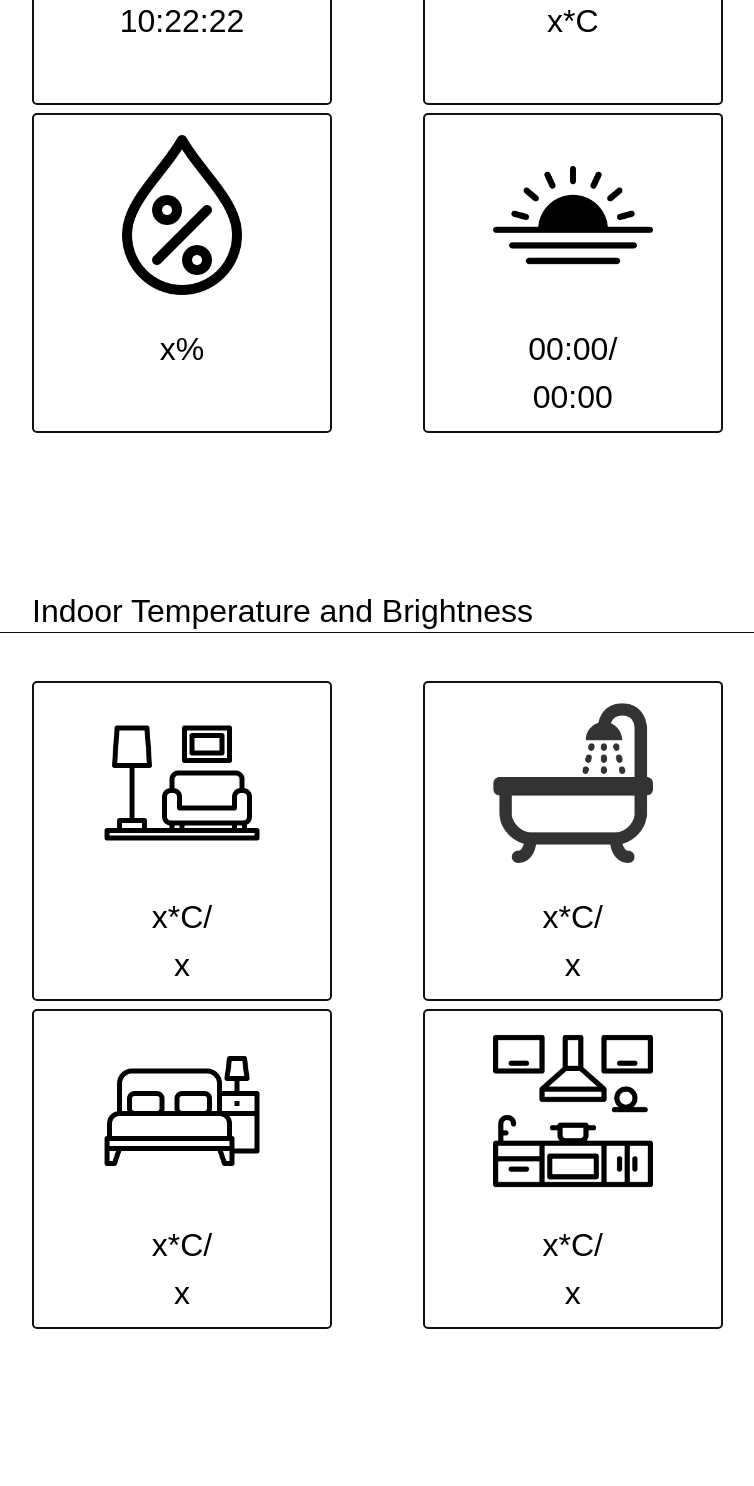
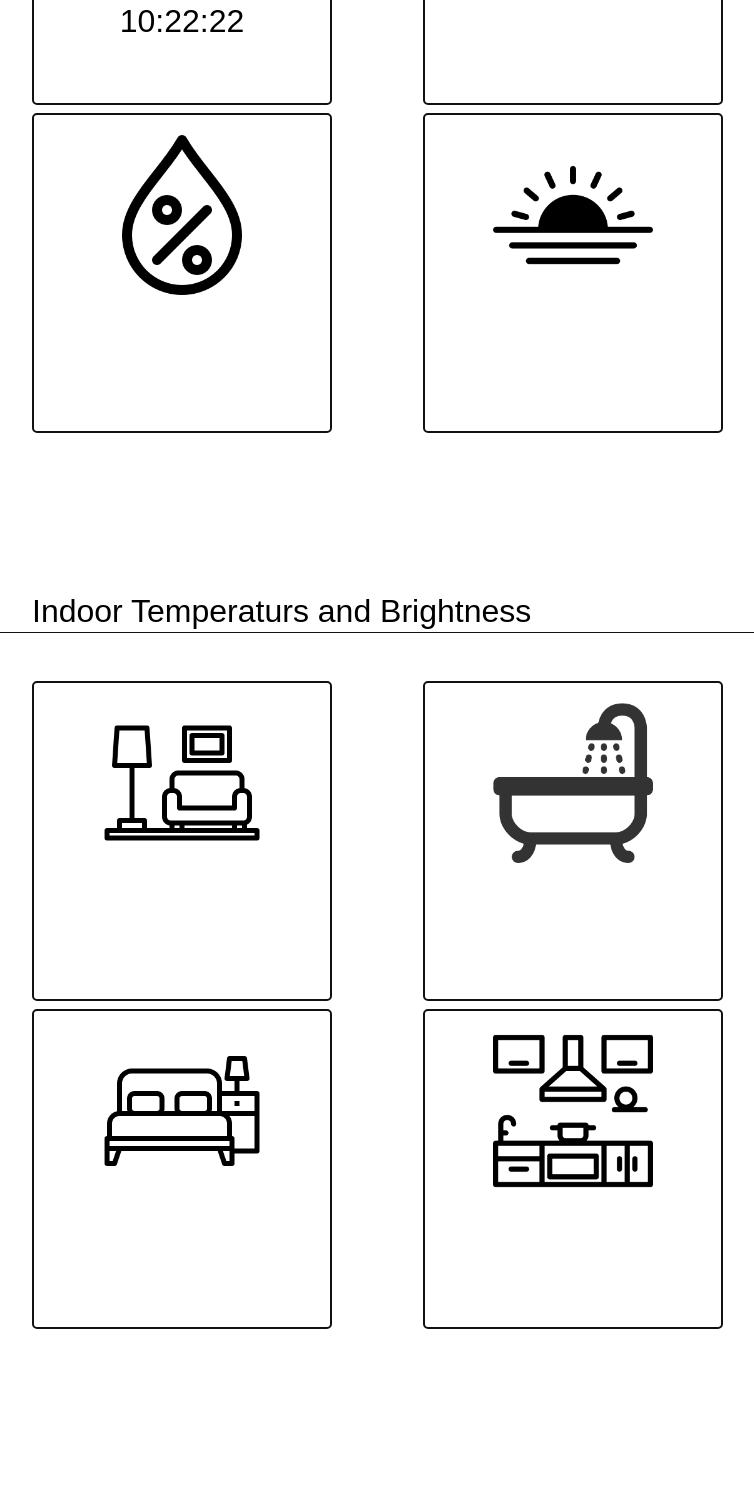
Before and after one commit to alberkint06/bo-web-opdr, a plain HTML site: page bo-web-opdr/engels.html in a window 1280 px wide. Shown: the part 499-1985 px from the top of the page, without its empty margins (136-890 px from the left). Drawn offline with nearby package versions, Linux system fonts and the light colour scheme; no server answers.

Commit message:
html updated in nieuwe files

```diff
--- a/bo-web-opdr/engels.html
+++ b/bo-web-opdr/engels.html
@@ -6,13 +6,14 @@
     <meta name="viewport" content="width=device-width, initial-scale=1.0">
     <title>Dashboard</title>
     <link rel="stylesheet" href="css/style.css">
+    <script src="https://cdn.jsdelivr.net/npm/chart.js"></script>
     <script src="js/app.js" defer></script>
 </head>
 <body onload="startTime()">
     <header>
         <img src="img/zonnehuis_logo.webp">
         <p class="zonnehuisText">Het Zonnehuis</p>
-        <a href="index.html" class="translateButton">NL</a>
+        <a href="index.html" class="translateButton">EN</a>
     </header>
     <article>
 
@@ -23,60 +24,61 @@
     </div>
     <div>
         <img src="img/weather.webp">
-        <span>x*C</span>
+        <span id="js--temp"></span>
     </div>
     <div>
         <img src="img/humidity.webp">
-        <span>x%</span>
+        <span id="js--humidity"></span>
     </div>
     <div>
         <img src="img/sunrise.webp">
-        <span>00:00/</span>
+        <span id="js--sunrise"></span>
         <br>
-        <span>00:00</span>
+        <span id="js--sunset"></span>
     </div>
 
-    <p class="bodyTitle1">Indoor Temperature and Brightness</p>
+    <p class="bodyTitle1">Indoor Temperaturs and Brightness</p>
     <div>
         <img src="img/livingroom.webp">
-        <span>x*C/</span>
+        <span id="js--livingroomTemp"></span>
         <br>
-        <span>x</span>
+        <span id="js--livingroomLight"></span>
     </div>
     <div>
         <img src="img/bathroom.webp">
-        <span>x*C/</span>
+        <span id="js--bathroomTemp"></span>
         <br>
-        <span>x</span>
+        <span id="js--bathroomLight"></span>
     </div>
     <div>
         <img src="img/bedroom.webp">
-        <span>x*C/</span>
+        <span id="js--bedroomTemp"></span>
         <br>
-        <span>x</span>
+        <span id="js--bedroomLight"></span>
     </div>
     <div>
         <img src="img/kitchen.webp">
-        <span>x*C/</span>
+        <span id="js--kitchenTemp"></span>
         <br>
-        <span>x</span>
+        <span id="js--kitchenLight"></span>
     </div>
 
     <p class="bodyTitle2">Graphs</p>
     <script src="https://cdnjs.cloudflare.com/ajax/libs/Chart.js/2.5.0/Chart.min.js"></script>
-    <body>
-      <h1>Usage electricity</h1>
+        <body>
 
-    <canvas id="myChart" style="width:100%;max-width:6000px;max-height: 80%;"></canvas>
-    <main class="dashboard">
-        <section class="section--first">
+
+        <!-- <canvas id="myChart" style="width:100%;max-width:6000px;max-height: 80%;"></canvas> -->
+        <main class="dashboard">
+            <section class="section--first">
             <article class="card">
                 <canvas id="js--grafiek1"></canvas>
             </article>
             <article class="card"></article>
             <article class="card"></article>
         </section>
-    </main>
+        </main>
+    </body>
     </article>
 </body>
 </html>
```
Also changed, not shown: bo-web-opdr/index.html (+12 -12 lines).
